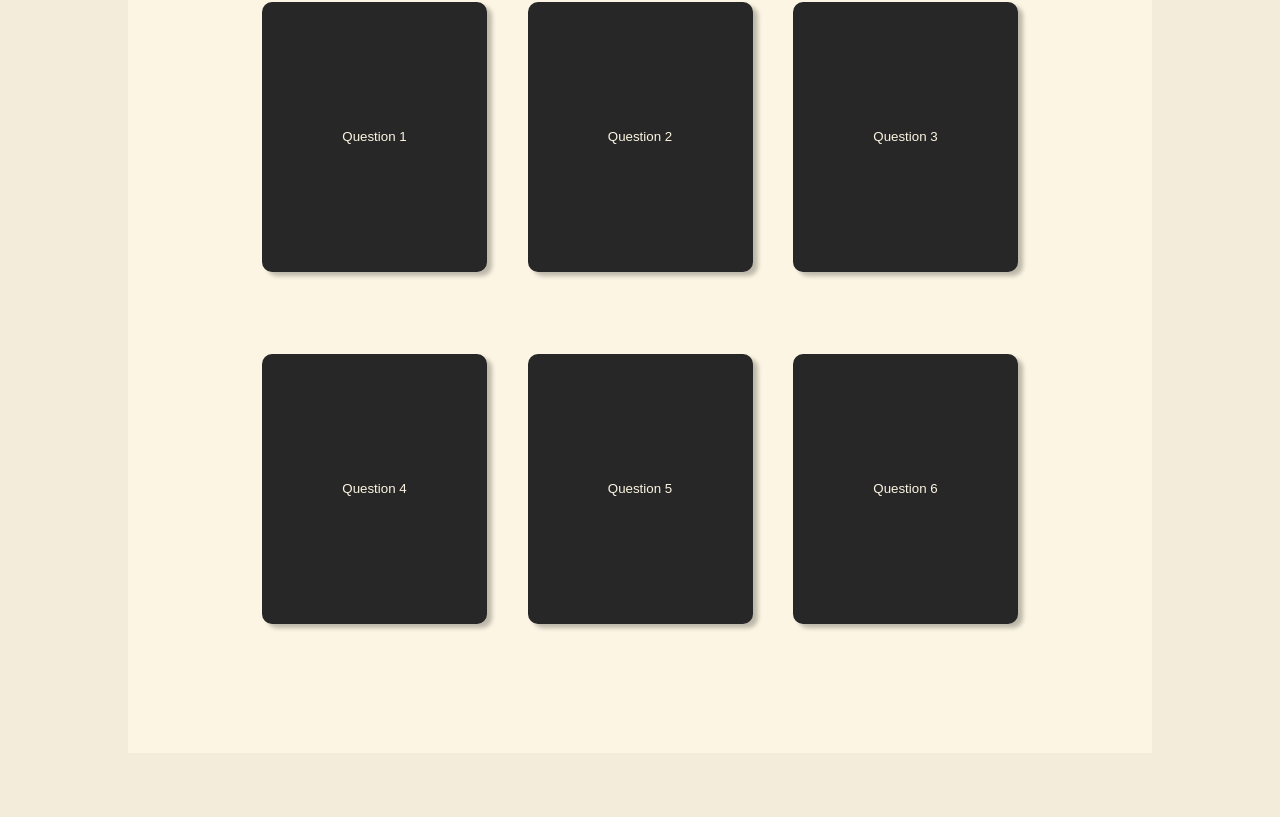
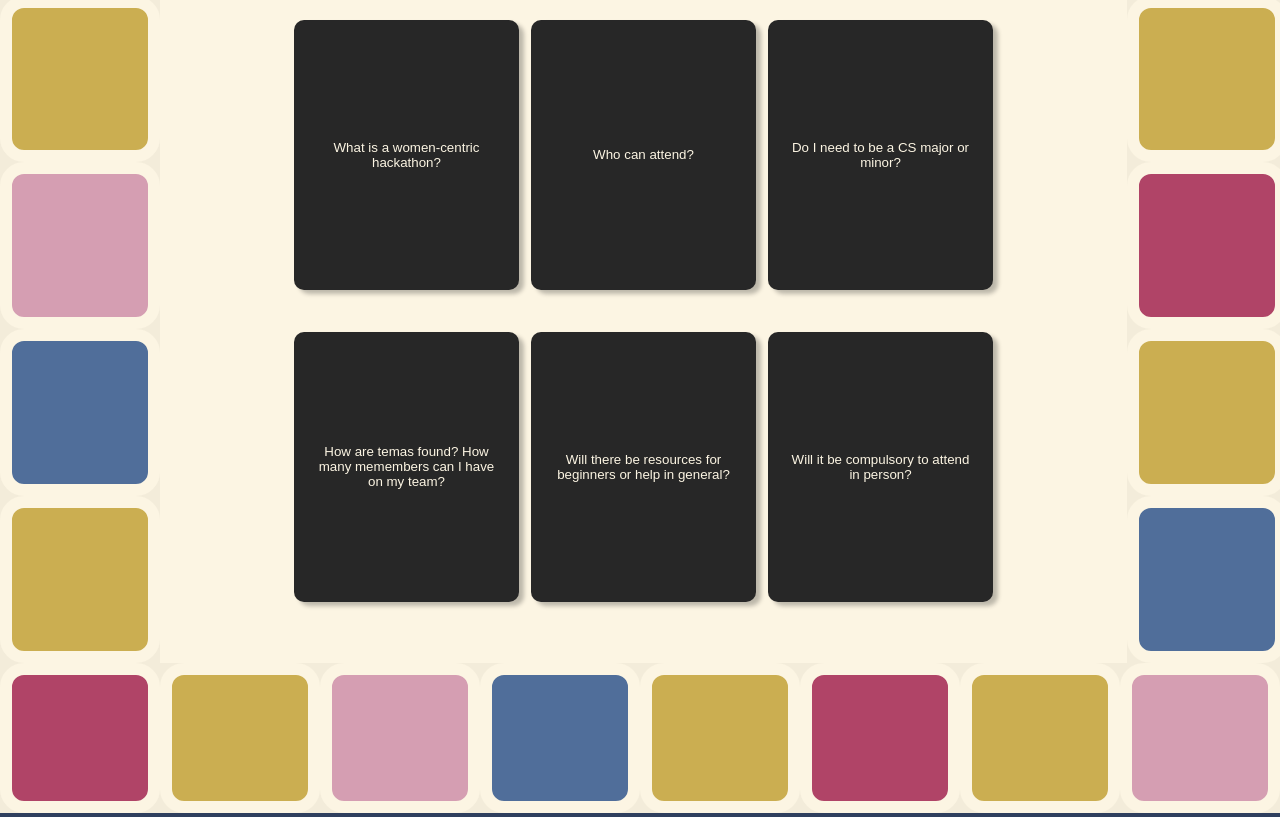
Before and after one commit to innovateherhacks/innovateherhacks.github.io, a React (Create React App) app: page / in a window 1280 px wide. Shown: the part 3243-4060 px from the top of the page. Built offline with nearby package versions, Linux system fonts and the light colour scheme.

Commit message:
faqs page border started

```diff
--- a/src/FAQs.css
+++ b/src/FAQs.css
@@ -1,6 +1,5 @@
 .faqs-container {
     background-color: #F3ECDA;
-    padding: 10vw;
 }
 
 .faqs-container h2 {
@@ -11,15 +10,38 @@
     color: #2F3F5E;
 }
 
+.faqs-border-square {
+    box-sizing: border-box;
+    border: 12px solid #FCF5E3;
+    border-radius: 24px;
+}
+
+.faqs-top-border {
+    display: flex;
+    flex-direction: row;
+    width: 100vw;
+}
+
+.faqs-middle-container {
+    display: flex;
+    flex-direction: row;
+}
+
+.faqs-side-border {
+    display: flex;
+    flex-direction: column;
+    background-color: #F3ECDA;
+}
+
 .faqs-inner-container {
     background-color: #FCF5E3;
-    padding-left: 10vw;
-    padding-right: 10vw;
-    padding-bottom: 10vw;
-    padding-top: 5vw;
+    padding: 5vh 10vw;
+    width: 100%
 }
 
 .faqs-question-card-row {
     display: flex;
     justify-content: space-between;
+    padding-top: 2.5vh;
+    padding-bottom: 2.5vh;
 }
--- a/src/FAQs.js
+++ b/src/FAQs.js
@@ -1,26 +1,140 @@
 import React from 'react'
+import { useRef, useState, useEffect } from 'react'
 import './FAQs.css'
 import FaqCard from './FaqCard'
 
+export default function FAQs() {
+    const topContainerRef = useRef(null)
+    const innerContainerRef = useRef(null)
+    const squareSize = 150
+    const [height, setHeight] = useState(null)
+    const [numTop, setNumTop] = useState(null)
+    const [numSide, setNumSide] = useState(null)
+    const [topBorderSquareWidth, setTopBorderSquareWidth] = useState(null)
 
-export default function FAQs() {
+    const faqs = [
+        {question: "What is a women-centric hackathon?", answer: "Answer"},
+        {question: "Who can attend?", answer: "Answer"},
+        {question: "Do I need to be a CS major or minor?", answer: "Answer"},
+        {question: "How are temas found? How many memembers can I have on my team?", answer: "Answer"},
+        {question: "Will there be resources for beginners or help in general?", answer: "Answer"},
+        {question: "Will it be compulsory to attend in person?", answer: "Answer"}
+    ]
+
+    useEffect(() => {
+        function updateDimensions() {
+            if (topContainerRef.current && innerContainerRef.current) {
+                const width = topContainerRef.current.getBoundingClientRect().width
+                const height = innerContainerRef.current.getBoundingClientRect().height
+
+                const numTop = Math.floor(width / squareSize)
+                const numSide = Math.floor(height / squareSize)
+
+                setNumTop(numTop);
+                setTopBorderSquareWidth(width / numTop);
+                setNumSide(numSide);
+                setHeight(height);
+            }
+        }
+
+        updateDimensions();
+
+        window.addEventListener('resize', updateDimensions);
+
+        return () => window.removeEventListener('resize', updateDimensions);
+    }, [])
+
+    function getBorderColor(index) {
+        const colors = ['#B04467', '#CBAE51', '#506E9A', '#D59EB2', '#CBAE51']
+        return colors[index % colors.length]
+    }
+
+    function getCardColor(index) {
+        const colors = ['#B04467', '#D59EB2']
+        return colors[index % colors.length]
+    }
+
+    function renderCards() {
+        const rows = []
+
+        for (let i = 0; i < faqs.length; i += 3) {
+            rows.push(
+                <div className="faqs-question-card-row">
+                    <FaqCard front={faqs[i].question} back={faqs[i].answer} backColor={getCardColor(i)}/>
+
+                    { faqs[i + 1] && (
+                        <FaqCard front={faqs[i + 1].question} back={faqs[i + 1].answer} backColor={getCardColor(i + 1)}/>
+                    )}
+
+                    { faqs[i + 2] && (
+                        <FaqCard front={faqs[i + 2].question} back={faqs[i + 2].answer} backColor={getCardColor(i + 2)}/>
+                    )}
+                </div>
+            )
+        }
+
+        return rows
+    }
+
     return (
-        <div className="faqs-container">
-            <div className="faqs-inner-container">
-                <h2>Rules of the Game</h2>
+        <div className="faqs-container" ref={topContainerRef}>
+            <div className="faqs-top-border">
+                {Array.from({ length: numTop }, (_, i) => (
+                    <div
+                        key={i}
+                        className="faqs-border-square"
+                        style={{ height: squareSize, width: topBorderSquareWidth, backgroundColor: getBorderColor(i)}}
+                    />
+                ))}
+            </div>
 
-                <div className="faqs-question-card-row" style={{ paddingBottom: '5vh' }}>
-                    <FaqCard front="Question 1" back="Answer 1" backColor="#B04467"/>
-                    <FaqCard front="Question 2" back="Answer 2" backColor="#D59EB2"/>
-                    <FaqCard front="Question 3" back="Answer 3" backColor="#B04467"/>
+            <div className="faqs-middle-container">
+                <div className="faqs-side-border" style={{height: height}}>
+                    {Array.from({ length: numSide }, (_, i) => (
+                        <div
+                            key={i}
+                            className="faqs-border-square"
+                            style={{display: 'block', flex: 1, width: topBorderSquareWidth, backgroundColor: getBorderColor((2 * numTop) + (2 * numSide) - 1 - i)}}
+                        />
+                    ))}
                 </div>
 
-                <div className="faqs-question-card-row" style={{ paddingTop: '5vh' }}>
-                    <FaqCard front="Question 4" back="Answer 4" backColor="#D59EB2"/>
-                    <FaqCard front="Question 5" back="Answer 5" backColor="#B04467"/>
-                    <FaqCard front="Question 6" back="Answer 6" backColor="#D59EB2"/>
+                <div className="faqs-inner-container" ref={innerContainerRef}>
+                    <h2>Rules of the Game</h2>
+                    {/* <div style={{display: 'flex', flexWrap: 'wrap', gap: '2rem'}}>
+                        {faqs.map((faq, index) => (
+                            <FaqCard
+                                key={index}
+                                front={faq.question}
+                                back={faq.answer}
+                                backColor={getCardColor(index)}
+                            />
+                        ))}
+                    </div> */}
+                    <div>
+                        {renderCards()}
+                    </div>
                 </div>
 
+                <div className="faqs-side-border" style={{height: height}}>
+                    {Array.from({ length: numSide }, (_, i) => (
+                        <div
+                            key={i}
+                            className="faqs-border-square"
+                            style={{display: 'block', flex: 1, width: topBorderSquareWidth, backgroundColor: getBorderColor(numTop + i)}}
+                        />
+                    ))}
+                </div>
+            </div>
+
+            <div className="faqs-top-border">
+                {Array.from({ length: numTop }, (_, i) => (
+                    <div
+                        key={i}
+                        className="faqs-border-square"
+                        style={{ height: squareSize, width: topBorderSquareWidth, backgroundColor: getBorderColor(numSide + (2 * numTop) - 1 - i)}}
+                    />
+                ))}
             </div>
         </div>
     )
--- a/src/FaqCard.css
+++ b/src/FaqCard.css
@@ -24,12 +24,18 @@
     box-shadow: 5px 4px 4px 0px rgba(0, 0, 0, 0.25);
     backface-visibility: hidden;
     color: #FCF5E3;
+    box-sizing: border-box;
+    padding: 20px;
 }
 
 .faq-card-front {
     background-color: #272727;
 }
 
+.faq-card-button.is-flipped .faq-card-front {
+  box-shadow: none;
+}
+
 .faq-card-back,
 .faq-card-button.is-flipped .faq-card-container {
     transform: rotateY(180deg);
--- a/src/FaqCard.js
+++ b/src/FaqCard.js
@@ -14,6 +14,7 @@ export default function FaqCard({ front, back, backColor }) {
         <div className="faq-card-front">
           <p>{front}</p>
         </div>
+
         <div className="faq-card-back" style={{ backgroundColor: backColor }}>
           <p>{back}</p>
         </div>
```
